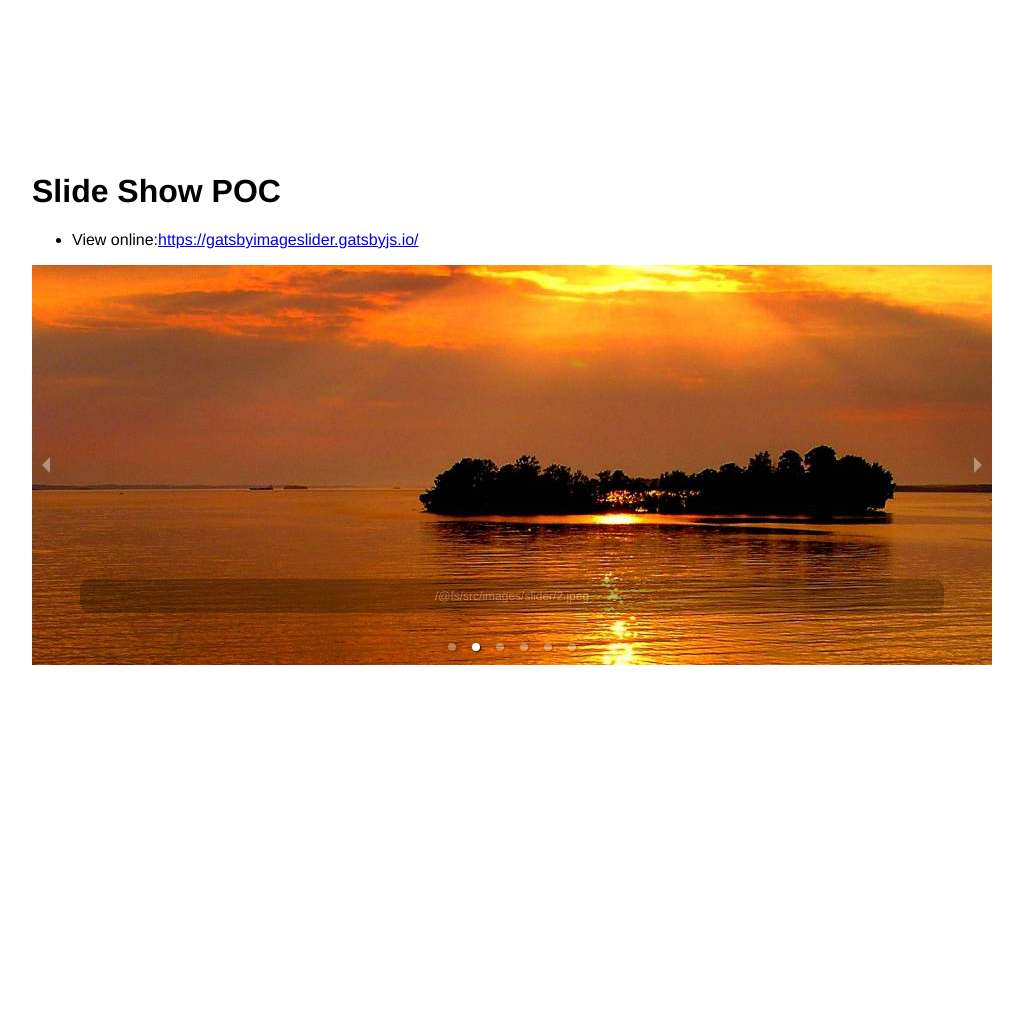
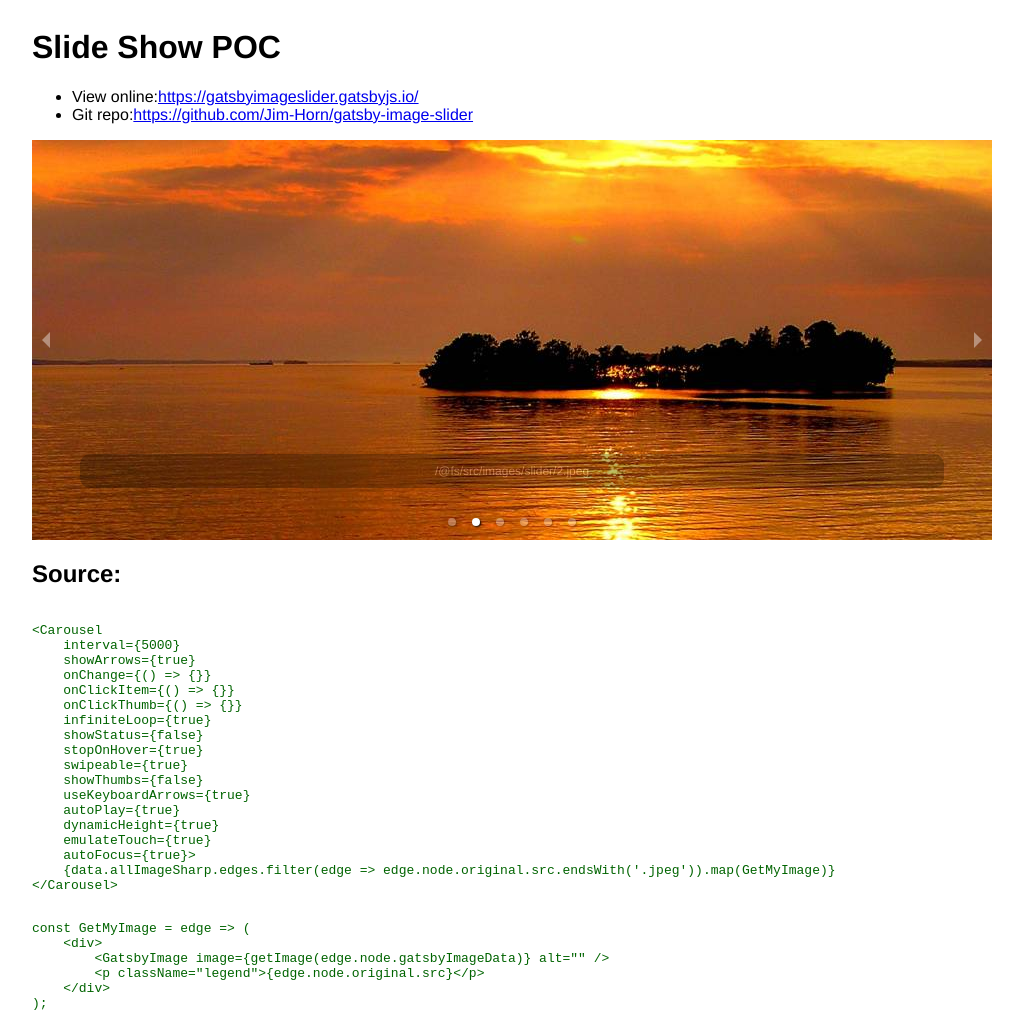
Before and after one commit to Jim-Horn/gatsby-image-slider, a Gatsby site: page / in a window 1280 px wide. Shown: the whole page, without its empty margins (128-1151 px from the left). Before the commit the page ends 816 px from the top, so only its background shows below. Built offline with nearby package versions, Linux system fonts and the light colour scheme; Gatsby itself is replaced by a stand-in of ours.

Commit message:
Misc. content tweaks

```diff
--- a/src/pages/index.js
+++ b/src/pages/index.js
@@ -5,7 +5,7 @@ import { graphql } from 'gatsby';
 import { GatsbyImage, getImage } from 'gatsby-plugin-image';
 import styled, { createGlobalStyle } from 'styled-components';
 
-const GetMyImage = edge => (
+const GetMyImage = (edge) => (
     <div>
         <GatsbyImage image={getImage(edge.node.gatsbyImageData)} alt="" />
         <p className="legend">{edge.node.original.src}</p>
@@ -14,7 +14,7 @@ const GetMyImage = edge => (
 
 const GlobalStyles = createGlobalStyle`
   body {
-   height: 100vh;
+   min-height: 100vh;
     font-family: Open-Sans, Helvetica, sans-serif;
     display: flex;
     align-items: center;
@@ -27,6 +27,10 @@ const SlideshowWrapper = styled.div`
     width: 960px;
 `;
 
+const Code = styled.pre`
+    color: darkgreen;
+`;
+
 const IndexPage = ({ data }) => (
     <>
         <GlobalStyles />
@@ -36,6 +40,12 @@ const IndexPage = ({ data }) => (
                 <li>
                     View online:
                     <a href="https://gatsbyimageslider.gatsbyjs.io">https://gatsbyimageslider.gatsbyjs.io/</a>
+                </li>
+                <li>
+                    Git repo:
+                    <a href="https://github.com/Jim-Horn/gatsby-image-slider">
+                        https://github.com/Jim-Horn/gatsby-image-slider
+                    </a>
                 </li>
             </ul>
         </p>
@@ -57,9 +67,40 @@ const IndexPage = ({ data }) => (
                 dynamicHeight={true}
                 emulateTouch={true}
                 autoFocus={true}>
-                {data.allImageSharp.edges.filter(edge => edge.node.original.src.endsWith('.jpeg')).map(GetMyImage)}
+                {data.allImageSharp.edges.filter((edge) => edge.node.original.src.endsWith('.jpeg')).map(GetMyImage)}
             </Carousel>
         </SlideshowWrapper>
+
+        <h2>Source:</h2>
+
+        <Code>{`
+<Carousel
+    interval={5000}
+    showArrows={true}
+    onChange={() => {}}
+    onClickItem={() => {}}
+    onClickThumb={() => {}}
+    infiniteLoop={true}
+    showStatus={false}
+    stopOnHover={true}
+    swipeable={true}
+    showThumbs={false}
+    useKeyboardArrows={true}
+    autoPlay={true}
+    dynamicHeight={true}
+    emulateTouch={true}
+    autoFocus={true}>
+    {data.allImageSharp.edges.filter(edge => edge.node.original.src.endsWith('.jpeg')).map(GetMyImage)}
+</Carousel>`}</Code>
+
+        <Code>{`
+const GetMyImage = edge => (
+    <div>
+        <GatsbyImage image={getImage(edge.node.gatsbyImageData)} alt="" />
+        <p className="legend">{edge.node.original.src}</p>
+    </div>
+);`}</Code>
+
     </>
 );
 
```
